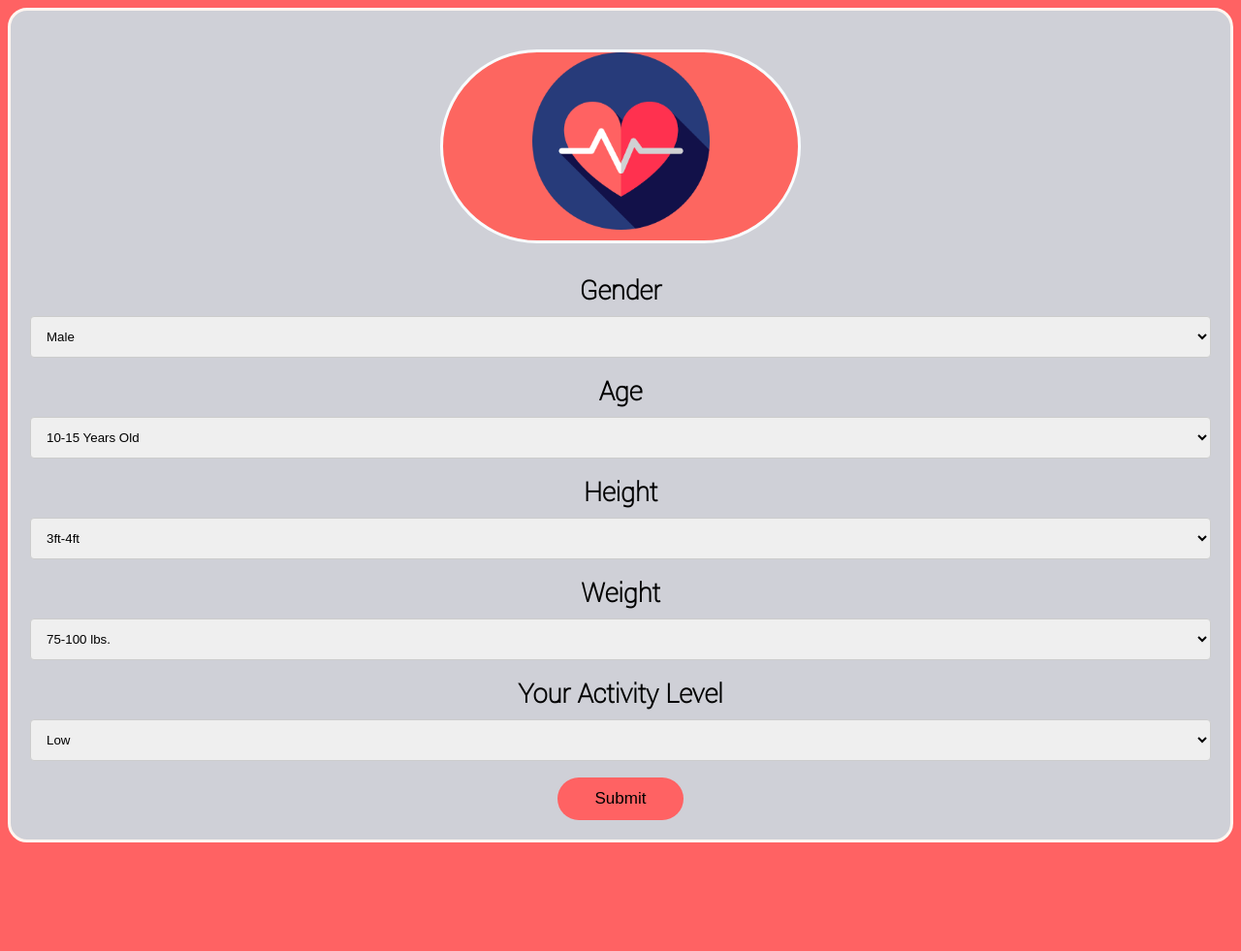
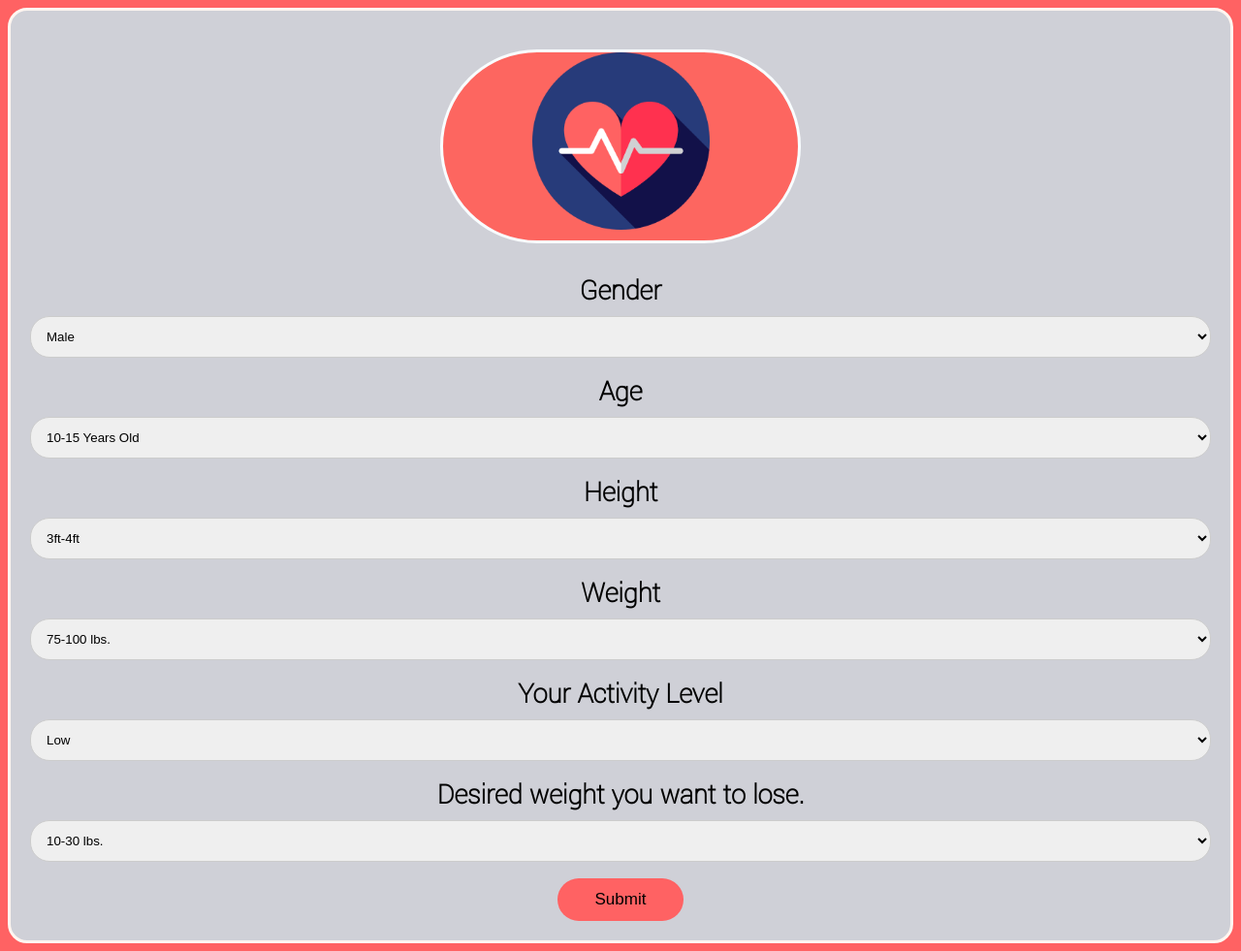
Before and after one commit to Craig-Burch/node-fitness-app, a website: page public/index.html in a window 1280 px wide. Shown: the whole page at 97% size. Before the commit the page ends 877 px from the top, so only its background shows below. Drawn offline with nearby package versions, Linux system fonts and the light colour scheme; no server answers.

Commit message:
front end 1.4

```diff
--- a/public/index.html
+++ b/public/index.html
@@ -16,7 +16,7 @@ select[type=text], select, option {
     width: 100%;
     padding: 12px;
     border: 1px solid #ccc;
-    border-radius: 4px;
+    border-radius: 20px;
     box-sizing: border-box;
     margin-top: 6px;
     margin-bottom: 16px;
@@ -124,7 +124,7 @@ label {
        <option value="3ft-4ft">3ft-4ft</option>
        <option value="4ft-5ft">4ft-5ft</option>
        <option value="5ft-6ft">5ft-6ft</option>
-       <option value="7ft-8ft">7ft-8ft</option>
+       <option value="6ft-7ft">6ft-7ft</option>
      </select>
 
     <label for="weight">Weight</label>
@@ -138,14 +138,20 @@ label {
      </select>
 
      <label for="activityLevel">Your Activity Level</label>
-     <select name="ActivityLevel">
-       <option value="low">Low</option>
-       <option value="moderate">Moderate</option>
-       <option value="hight">High</option>
-     </select>
+      <select name="ActivityLevel">
+        <option value="low">Low</option>
+        <option value="moderate">Moderate</option>
+        <option value="high">High</option>
+      </select>
 
+     <label for="desired">Desired weight you want to lose.</label>
+      <select name="Desired">
+        <option value="10-30-lose">10-30 lbs.</option>
+        <option value="30-60-lose">30-60 lbs.</option>
+        <option value="30-90-lose">30-90 lbs.</option>
+        <option value="100+-lose">100+ lbs.</option>
+      </select>
     <input type="submit" value="Submit">
-
   </form>
 </div>
 
@@ -164,7 +170,7 @@ label {
 </body>
   <script type="text/javascript">
    AOS.init({
-     duration: 1200,
+     duration: 1700,
     })
   </script>
 </html>
```
